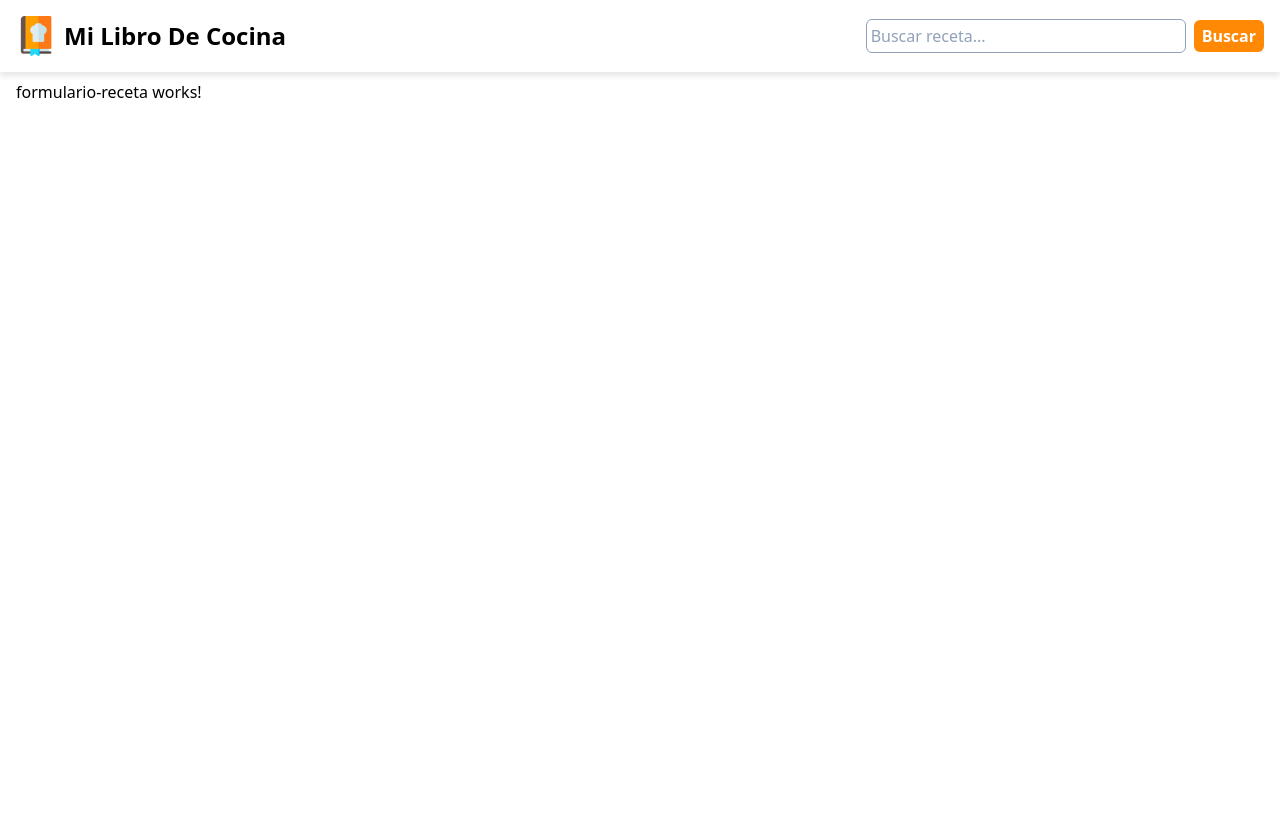
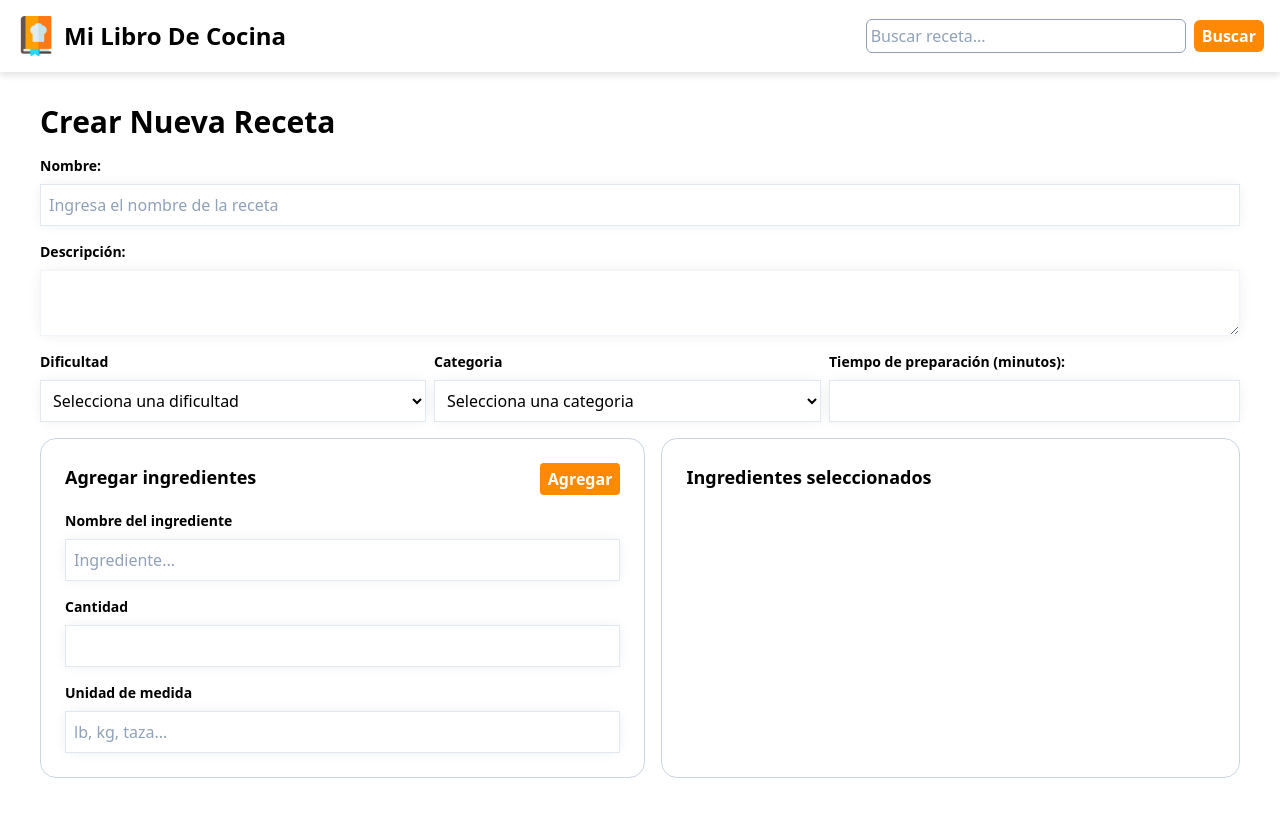
Before and after one commit to DieB219/MiLibroDeCocina, an Angular app: page /formulario in a window 1280 px wide. Built offline with nearby package versions, Linux system fonts and the light colour scheme; what tailwindcss-animated would draw is missing.

Commit message:
feat(formulario-receta): Diseñar formulario y crear interface de Ingrediente

```diff
--- a/src/app/formulario-receta/formulario-receta.html
+++ b/src/app/formulario-receta/formulario-receta.html
@@ -1 +1,74 @@
-<p>formulario-receta works!</p>
+<section class="flex justify-center items-center">
+
+  <form class="w-full p-6 [&_div>label]:text-sm [&_div>label]:font-semibold [&_div>label]:mb-2
+    [&_div>input]:shadow-[0px_0px_14px_-3px_rgba(0,_0,_0,_0.1)] [&_div>input]:border [&_div>input]:border-slate-200 [&_div>input]:p-2
+    [&_div>select]:shadow-[0px_0px_14px_-3px_rgba(0,_0,_0,_0.1)] [&_div>select]:border [&_div>select]:border-slate-200 [&_div>select]:p-2">
+    <h2 class="text-3xl font-bold">{{title()}}</h2>
+
+    <div class="flex flex-col mt-4 [&>input]:mb-4">
+      <label for="nombre">Nombre:</label>
+      <input class="placeholder:text-slate-400" type="text" placeholder="Ingresa el nombre de la receta">
+
+      <label for="descripcion">Descripción:</label>
+      <textarea class="shadow-[0px_0px_14px_-3px_rgba(0,_0,_0,_0.1)] border border-slate-100 p-2" name="descripcion"></textarea>
+    </div>
+
+    <div class="flex mt-4 gap-2 [&>div]:flex [&>div]:flex-col [&>div]:grow">
+      <div>
+        <label for="difucultad">Dificultad</label>
+        <select name="dificultad">
+          <option value="" disabled selected>Selecciona una dificultad</option>
+          <option value="facil">Fácil</option>
+          <option value="media">Media</option>
+          <option value="dificil">Difícil</option>
+        </select>
+      </div>
+
+      <div>
+        <label for="categoria">Categoria</label>
+        <select name="categoria">
+          <option value="" disabled selected>Selecciona una categoria</option>
+          <option value="facil">Desayuno</option>
+          <option value="media">Almuerzo</option>
+          <option value="dificil">Cena</option>
+        </select>
+      </div>
+
+      <div>
+        <label for="tiempo">Tiempo de preparación (minutos):</label>
+        <input type="number">
+      </div>
+    </div>
+
+    <div class="mt-4 flex [&_h3]:text-lg [&_h3]:font-bold gap-4 [&>div]:border [&>div]:border-slate-300 [&>div]:p-6 [&>div]:rounded-2xl">
+      <div class="flex flex-col gap-4 grow [&>div>input]:placeholder:text-slate-400 [&>div]:flex [&>div]:flex-col">
+        <div class="first:flex-row justify-between">
+          <h3>Agregar ingredientes</h3>
+          <button class="py-1 px-2 bg-orange-400 rounded-sm text-white font-semibold cursor-pointer" type="button">Agregar</button>
+        </div>
+
+        <div>
+          <label>Nombre del ingrediente</label>
+          <input  type="text" placeholder="Ingrediente...">
+        </div>
+
+        <div>
+          <label>Cantidad</label>
+          <input type="number">
+        </div>
+
+        <div>
+          <label>Unidad de medida</label>
+          <input type="text" placeholder="lb, kg, taza...">
+        </div>
+      </div>
+
+      <div class="grow">
+        <h3 >Ingredientes seleccionados</h3>
+        <ul class="list-disc list-inside mt-4">
+        </ul>
+      </div>
+    </div>
+  </form>
+
+</section>
--- a/src/app/formulario-receta/formulario-receta.ts
+++ b/src/app/formulario-receta/formulario-receta.ts
@@ -1,4 +1,5 @@
-import { Component } from '@angular/core';
+import { Component, signal } from '@angular/core';
+import { Ingrediente } from '../interfaces/ingrediente-Interface';
 
 @Component({
   selector: 'app-formulario-receta',
@@ -8,4 +9,12 @@ import { Component } from '@angular/core';
 })
 export default class FormularioReceta {
 
+  protected title = signal('Crear Nueva Receta')
+
+  protected IngredientesSelect = signal<Ingrediente[]>([])
+
+  ingresarIngrediente(ingrediente: Ingrediente){
+    this.IngredientesSelect.update( ingredientes => [...ingredientes, ingrediente] )
+  }
+
 }
--- /dev/null
+++ b/src/app/interfaces/ingrediente-Interface.ts
@@ -0,0 +1,5 @@
+export interface Ingrediente {
+  nombre: string;
+  cantidad: number;
+  unidad: string;
+}
```
